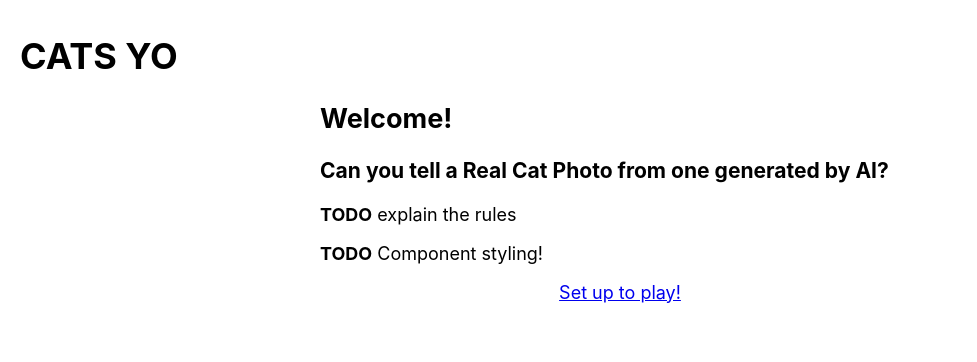
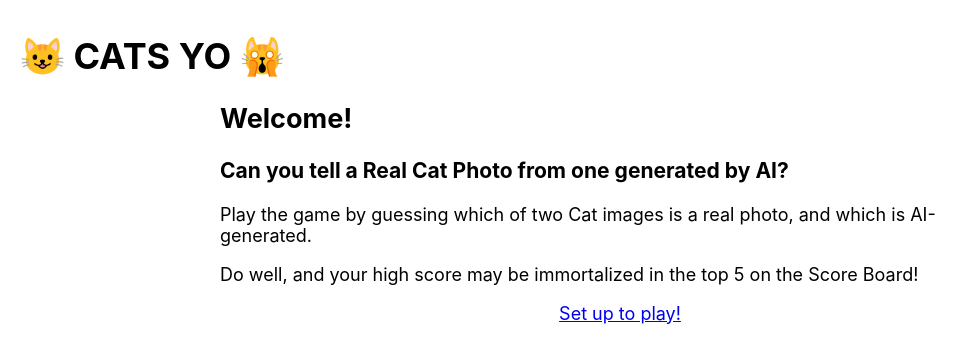
Before and after one commit to lars-o-matic/lars-react-project, a React (Create React App) app: page / in a window 1280 px wide. Shown: the top 362 px of the page, without its empty margins (0-977 px from the left). Built offline with nearby package versions, Linux system fonts and the light colour scheme.

Commit message:
final? tweaks, emoji cats, etc.

```diff
--- a/public/index.html
+++ b/public/index.html
@@ -24,7 +24,7 @@
       work correctly both with client-side routing and a non-root public URL.
       Learn how to configure a non-root public URL by running `npm run build`.
     -->
-    <title>React App</title>
+    <title>Real Cat Photos or AI?</title>
   </head>
   <body>
     <noscript>You need to enable JavaScript to run this app.</noscript>
--- a/src/App.css
+++ b/src/App.css
@@ -16,7 +16,7 @@ section, section > * {
   /* background-color: yellow; */
 }
 #intro > *, #setup > *, #summary > *, #scores > * {
-  max-width: 600px;
+  max-width: 800px;
   margin-left: auto;
   margin-right: auto;
   text-align: left;
@@ -27,10 +27,12 @@ section, section > * {
 .error {
   color: red;
   display: block;
+  margin-bottom: 0.5em;
 }
 
 #scores > table {
   width: 100%;
+  font-size: 90%;
 }
 table caption {
   font-weight: bold;
@@ -39,7 +41,7 @@ table caption {
 }
 .footnote {
   font-style: italic;
-  font-size: 90%;
+  font-size: 80%;
 }
 
 label, input {
--- a/src/App.js
+++ b/src/App.js
@@ -73,7 +73,7 @@ class App extends Component {
     return (
       <Router>
       <div className="App">
-        <h1>CATS YO</h1>
+        <h1>😺 CATS YO 🙀</h1>
         <Switch>
           <Route exact path="/">
             <Welcome />
--- a/src/GameBoardCats.js
+++ b/src/GameBoardCats.js
@@ -160,7 +160,7 @@ class GameBoard extends Component {
             <div className="game-board">
                 {this.state.showResult
                 ? <GameVoteResult
-                    voteResult={this.state.voteWasCorrect ? "Correct!" : "Sorry..."}
+                    voteResult={this.state.voteWasCorrect ? "Correct! 😺" : "Sorry... you got fooled 🙀"}
                     buttonText={this.state.currentRound < this.props.maxRounds
                         ? "Load more Cats!" : "See final score"}
                     handleAdvanceToNextRound={this.handleAdvanceToNextRound} />
--- a/src/GameSummary.js
+++ b/src/GameSummary.js
@@ -8,11 +8,11 @@ class GameSummary extends Component {
         return (
         <section id="summary">
             <h2>Here's how you did</h2>
-            <p>You played {this.props.userGameData.rounds} out of {this.props.userGameData.maxRounds} rounds and guessed {this.props.userGameData.score} correctly!</p>
+            <p>You picked the right cat in {this.props.userGameData.score} out of {this.props.userGameData.rounds} rounds!</p>
 
             <ul>
+            <li><Link to="/scores">See the Score Board</Link></li>
               <li><Link to="/play">Play again</Link></li>
-              <li><Link to="/scores">See the Score Board</Link></li>
               <li><Link to="/setup">New player</Link></li>
             </ul>
         </section>
--- a/src/ScoreBoard.js
+++ b/src/ScoreBoard.js
@@ -53,8 +53,8 @@ class ScoreBoard extends Component {
           <thead>
             <tr>
               <th>Player</th>
-              <th>Score (%)</th>
               <th>Score</th>
+              <th>(%)</th>
               <th>Date</th>
             </tr>
           </thead>
@@ -64,9 +64,9 @@ class ScoreBoard extends Component {
           return(
             <tr>
               <td>{row.userName}</td>
+              <td>{row.score} / {row.rounds}</td>
               <td>{row.percentage}%</td>
-              <td>{row.score} / {row.rounds}</td>
-              <td>{date.toDateString()}</td>
+              <td>{date.toDateString()} at {date.toLocaleTimeString()}</td>
             </tr>);
           })}
           </tbody>
--- a/src/Setup.js
+++ b/src/Setup.js
@@ -4,7 +4,6 @@ import { Redirect } from "react-router-dom";
 class Setup extends Component {
   // props:
   //   handleSetup = passed-in function; args = username, maxRounds
-
 
   // constructor sets local state for user input
   // TODO must set those back into global state for use by App!
--- a/src/Welcome.js
+++ b/src/Welcome.js
@@ -9,8 +9,8 @@ class Welcome extends Component {
             <section id="intro">
                 <h2>Welcome!</h2>
                 <h3>Can you tell a Real Cat Photo from one generated by AI?</h3>
-                <p><strong>TODO</strong> explain the rules</p>
-                <p><strong>TODO</strong> Component styling!</p>
+                <p>Play the game by guessing which of two Cat images is a real photo, and which is AI-generated.</p>
+                <p>Do well, and your high score may be immortalized in the top 5 on the Score Board!</p>
                 <Link to="/setup">Set up to play!</Link>
             </section>
         );
```
